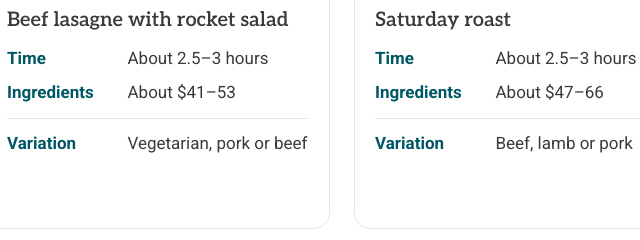
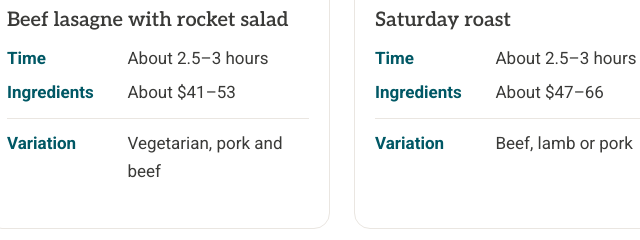
Before and after one commit to nahyehcool/homestead, a plain HTML site: page index.html in a window 1280 px wide. Shown: the part 3580-3820 px from the top of the page, 114-754 px from the left. Drawn offline with Linux system fonts and the light colour scheme.

Commit message:
Add files via upload

```diff
--- a/index.html
+++ b/index.html
@@ -626,7 +626,7 @@ html.modal-open,html.modal-open body{overflow:hidden}
             <dl class="menu-facts">
               <div><dt>Time</dt><dd>About 2.5–3 hours</dd></div>
               <div><dt>Ingredients</dt><dd>About $41–53</dd></div>
-              <div class="addon"><dt>Variation</dt><dd>Vegetarian, pork or beef</dd></div>
+              <div class="addon"><dt>Variation</dt><dd>Vegetarian, pork and beef</dd></div>
             </dl>
           </div>
         </article>
```
